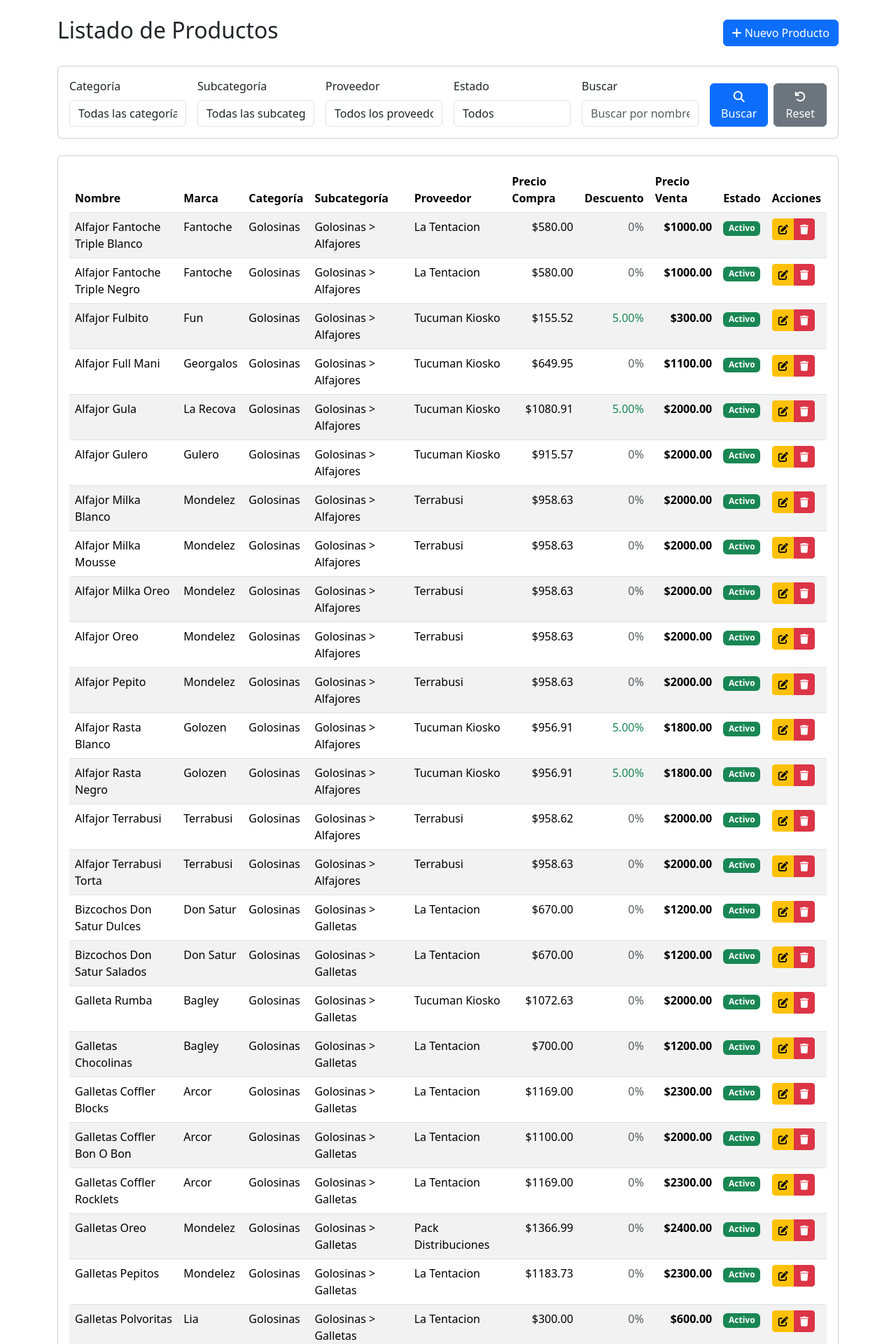
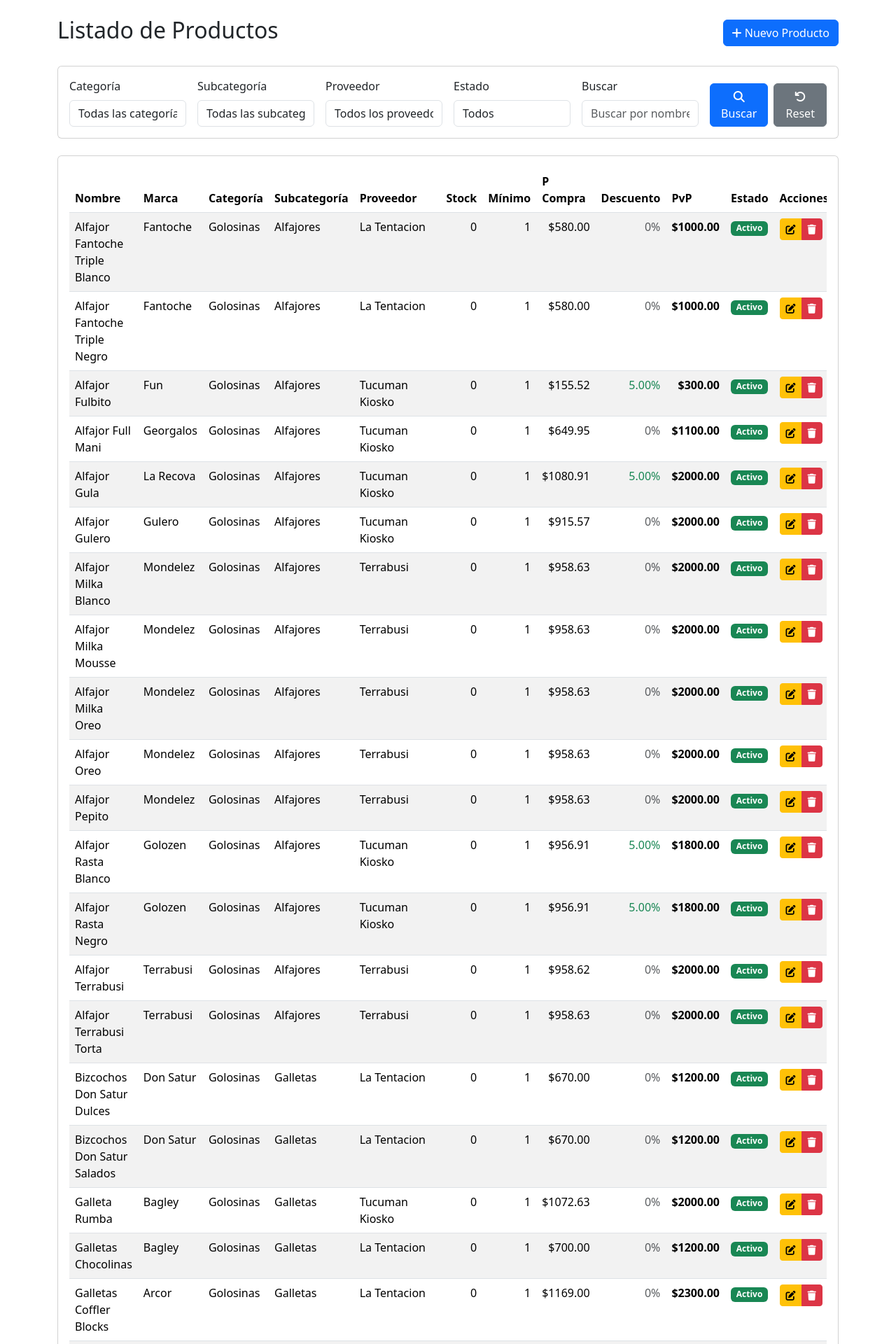
Before and after one commit to pfbrodon/kiosko, a Django app: page /productos/ in a window 1280 px wide. Shown: the part 56-1976 px from the top of the page at 70% size. Run offline with Django 5.2, Linux system fonts and the light colour scheme; data comes from the database, SQL or seed files in the repository; both versions use the stored data as it was after the commit.

Commit message:
stock agregado al html

```diff
--- a/precios/forms.py
+++ b/precios/forms.py
@@ -45,7 +45,8 @@ class ProductoSearchForm(forms.Form):
     ESTADO_CHOICES = [
         ('', 'Todos'),
         ('1', 'Activos'),
-        ('0', 'Inactivos')
+        ('0', 'Inactivos'),
+        ('B', 'Stock Bajo')
     ]
 
     categoria = forms.ModelChoiceField(
--- a/precios/models.py
+++ b/precios/models.py
@@ -125,6 +125,20 @@ class Producto(models.Model):
         help_text="Precio final de venta al público"
     )
 
+    # Información de stock
+    cantidad_stock = models.PositiveIntegerField(
+        default=0,
+        help_text="Cantidad actual en stock"
+    )
+    stock_minimo = models.PositiveIntegerField(
+        default=1,
+        help_text="Cantidad mínima antes de necesitar reposición"
+    )
+    alerta_stock = models.BooleanField(
+        default=False,
+        help_text="Indica si se debe alertar cuando el stock está bajo"
+    )
+
     # Trazabilidad
     fecha_ultima_compra = models.DateTimeField(auto_now=True)
     activo = models.BooleanField(default=True)
@@ -138,7 +152,7 @@ class Producto(models.Model):
 
     def save(self, *args, **kwargs):
         """
-        Calcula los precios antes de guardar.
+        Calcula los precios antes de guardar y verifica el estado del stock.
         """
         # Calcula precio unitario de compra
         if self.tipo_compra in ['C', 'B']:
@@ -155,4 +169,19 @@ class Producto(models.Model):
         # Calcula precio de venta sugerido
         self.precio_venta_sugerido = self.precio_compra_unitario * (1 + (self.margen_ganancia / Decimal(100)))
 
+        # Actualiza el estado de la alerta de stock
+        self.alerta_stock = self.cantidad_stock <= self.stock_minimo
+
         super().save(*args, **kwargs)
+
+    @property
+    def estado_stock(self):
+        """
+        Retorna el estado del stock como texto.
+        """
+        if self.cantidad_stock <= 0:
+            return "Sin stock"
+        elif self.cantidad_stock <= self.stock_minimo:
+            return "Stock bajo"
+        else:
+            return "En stock"
--- a/precios/templates/lista_productos.html
+++ b/precios/templates/lista_productos.html
@@ -1,7 +1,7 @@
 {% extends 'base.html' %}
 
 {% block content %}
-<div class="container mt-4">
+<div class="container-xl mt-4">
     <div class="d-flex justify-content-between align-items-center mb-4">
         <h2>Listado de Productos</h2>
         <a href="{% url 'crear_producto' %}" class="btn btn-primary">
@@ -57,9 +57,11 @@
                             <th>Categoría</th>
                             <th>Subcategoría</th>
                             <th>Proveedor</th>
-                            <th>Precio Compra</th>
+                            <th>Stock</th>
+                            <th>Mínimo</th>
+                            <th>P Compra</th>
                             <th>Descuento</th>
-                            <th>Precio Venta</th>
+                            <th>PvP</th>
                             <th>Estado</th>
                             <th>Acciones</th>
                         </tr>
@@ -70,8 +72,18 @@
                             <td>{{ producto.nombre }}</td>
                             <td>{{ producto.marca|default:"Sin marca" }}</td>
                             <td>{{ producto.subcategoria.categoria }}</td>
-                            <td>{{ producto.subcategoria }}</td>
+                            <td>{{ producto.subcategoria.nombre }}</td>
                             <td>{{ producto.proveedor }}</td>
+                            <!-- Columnas de stock -->
+                            <td class="text-end">
+                                {% if producto.alerta_stock %}
+                                    <span class="text-danger fw-bold">{{ producto.cantidad_stock }}</span>
+                                {% else %}
+                                    <span>{{ producto.cantidad_stock }}</span>
+                                {% endif %}
+                            </td>
+                            <td class="text-end">{{ producto.stock_minimo }}</td>
+                            <!-- Columnas existentes -->
                             <td class="text-end">${{ producto.precio_compra_unitario|floatformat:2 }}</td>
                             <td class="text-end">
                                 {% if producto.descuento_compra %}
@@ -83,9 +95,13 @@
                             <td class="text-end fw-bold">${{ producto.precio_venta_final|floatformat:2 }}</td>
                             <td>
                                 {% if producto.activo %}
-                                <span class="badge bg-success">Activo</span>
+                                    {% if producto.alerta_stock %}
+                                        <span class="badge bg-warning">Stock Bajo</span>
+                                    {% else %}
+                                        <span class="badge bg-success">Activo</span>
+                                    {% endif %}
                                 {% else %}
-                                <span class="badge bg-danger">Inactivo</span>
+                                    <span class="badge bg-danger">Inactivo</span>
                                 {% endif %}
                             </td>
                             <td>
@@ -102,7 +118,7 @@
                         </tr>
                         {% empty %}
                         <tr>
-                            <td colspan="10" class="text-center">No se encontraron productos</td>
+                            <td colspan="12" class="text-center">No se encontraron productos</td>
                         </tr>
                         {% endfor %}
                     </tbody>
--- a/precios/views.py
+++ b/precios/views.py
@@ -62,6 +62,8 @@ def lista_productos(request):
             productos = productos.filter(activo=estado)
         if form.cleaned_data['busqueda']:
             productos = productos.filter(nombre__icontains=form.cleaned_data['busqueda'])
+        if form.cleaned_data.get('estado') == 'B':
+            productos = productos.filter(alerta_stock=True)
 
     return render(request, 'lista_productos.html', {
         'productos': productos,
```
Also changed, not shown: db.sqlite3, precios/migrations/0003_producto_alerta_stock_producto_cantidad_stock_and_more.py (added).
